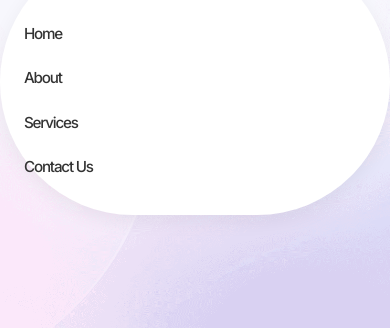
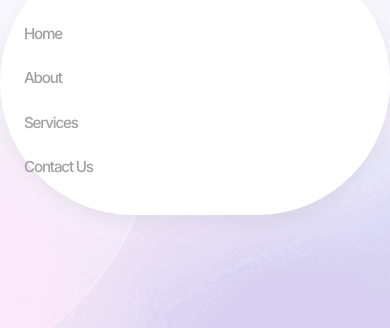
Before and after one commit to marvel-website-designer/planetsaas, a plain HTML site: page index.html in a window 390 px wide. Both pictures are taken after a click on the element 352 px from the left and 64 px from the top of the page. Shown: the part 83-411 px from the top of the page. Drawn offline with Linux system fonts and the light colour scheme.

Commit message:
Add files via upload

```diff
--- a/index.html
+++ b/index.html
@@ -37,9 +37,9 @@
             </div>
 
             <div class="nav-center" id="navLinks">
-                <a href="about.html" class="top">Home</a>
-                <a href="service.html">About</a>
-                <a href="Project.html">Services</a>
+                <a href="index.html" class="top">Home</a>
+                <a href="about.html">About</a>
+                <a href="service.html">Services</a>
                 <a href="contact.html">Contact Us</a>
             </div>
 
--- a/style.css
+++ b/style.css
@@ -982,6 +982,10 @@
           pointer-events: none;
       }
 
+      .nav-center a:hover {
+        color: #000;
+      }
+
       .navbar.expanded {
           padding-bottom: 1rem;
       }
@@ -1007,6 +1011,7 @@
           margin-bottom: 20px;
           line-height: 1.6;
           letter-spacing: -1.2px;
+          color: #A0A0A0;
       }
 
       .nav-center a.top {
```
Lines whose indentation alone changed are shown as unchanged.
